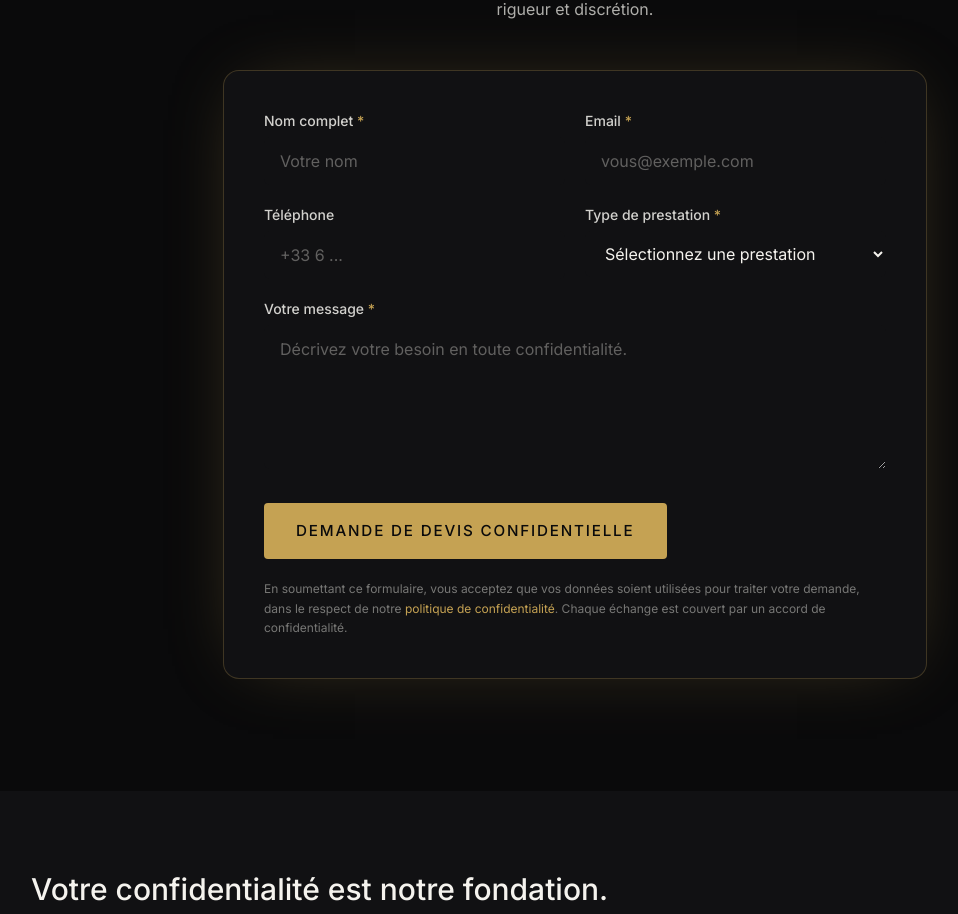
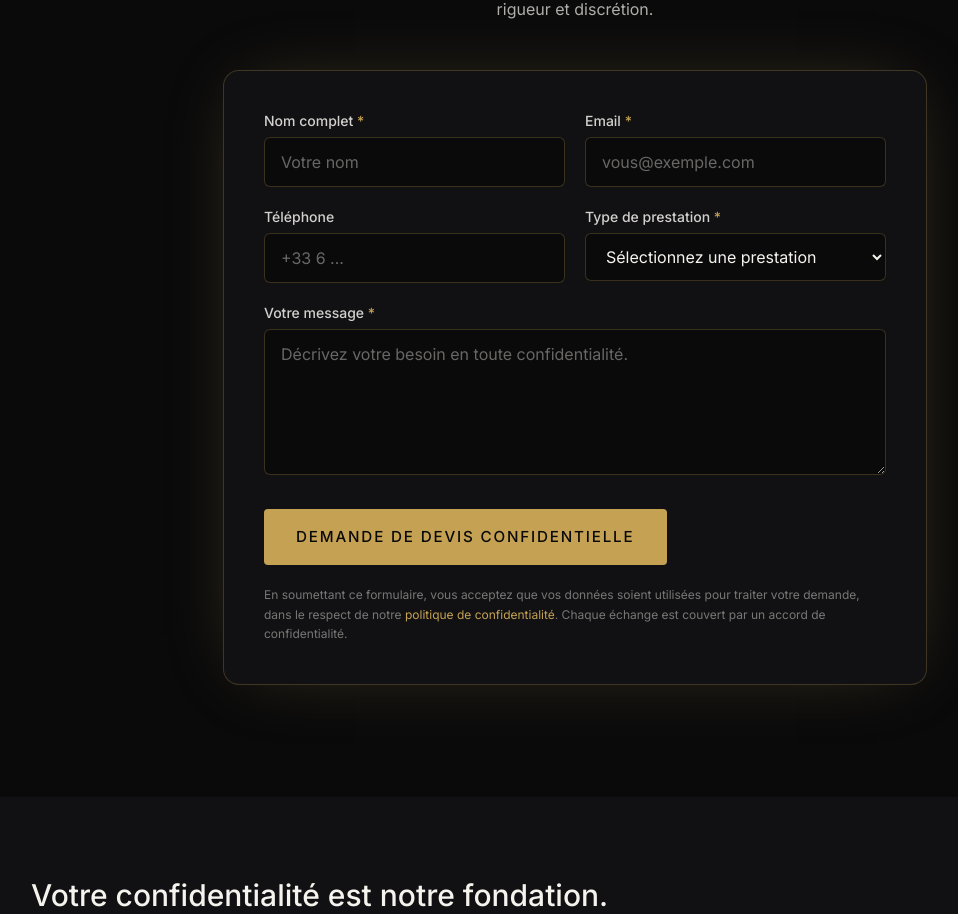
Before and after one commit to Myre311/s-curite, a Next.js app: page / in a window 1280 px wide. Shown: the part 7940-8854 px from the top of the page, without its empty margins (65-1023 px from the left). Built offline with nearby package versions, Linux system fonts and the light colour scheme.

Commit message:
formulaire devis: champs visibles (fond sombre + liseré doré + focus doré)

```diff
--- a/src/app/contact/contact-form.tsx
+++ b/src/app/contact/contact-form.tsx
@@ -9,7 +9,7 @@ import { Button } from "@/components/ui/button";
 const initialState: ContactState = { status: "idle", message: "" };
 
 const inputClass =
- "w-full rounded-md bg-noir-soft px-4 py-3 text-blanc placeholder:text-blanc/35 transition-colors focus:border-or focus:outline-none";
+ "w-full rounded-md border border-or/25 bg-noir px-4 py-3 text-blanc placeholder:text-blanc/40 transition-colors hover:border-or/40 focus:border-or focus:ring-1 focus:ring-or/40 focus:outline-none";
 const labelClass = "mb-1.5 block text-sm font-medium text-blanc/85";
 const errorClass = "mt-1.5 text-xs text-red-400";
 
```
